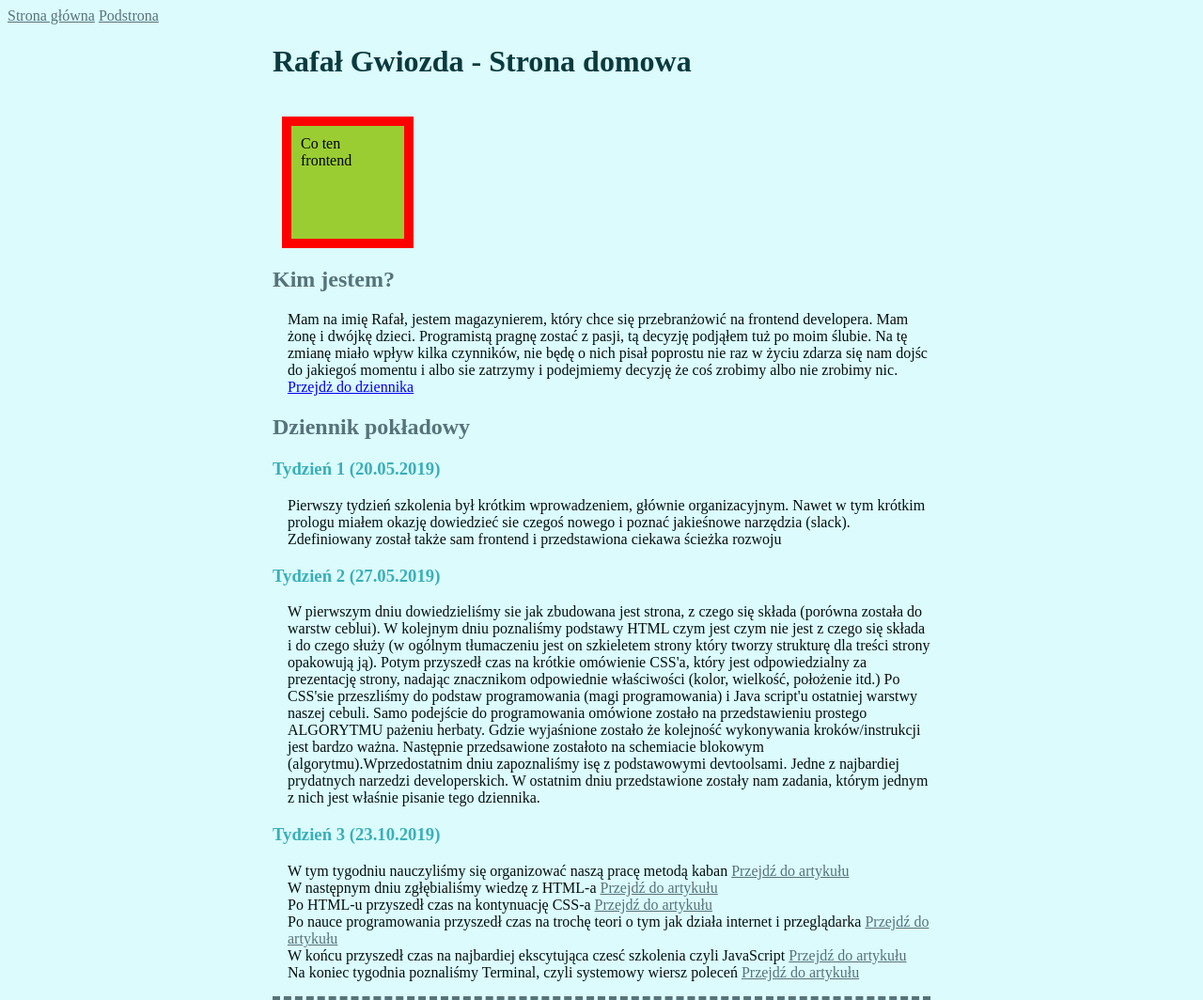
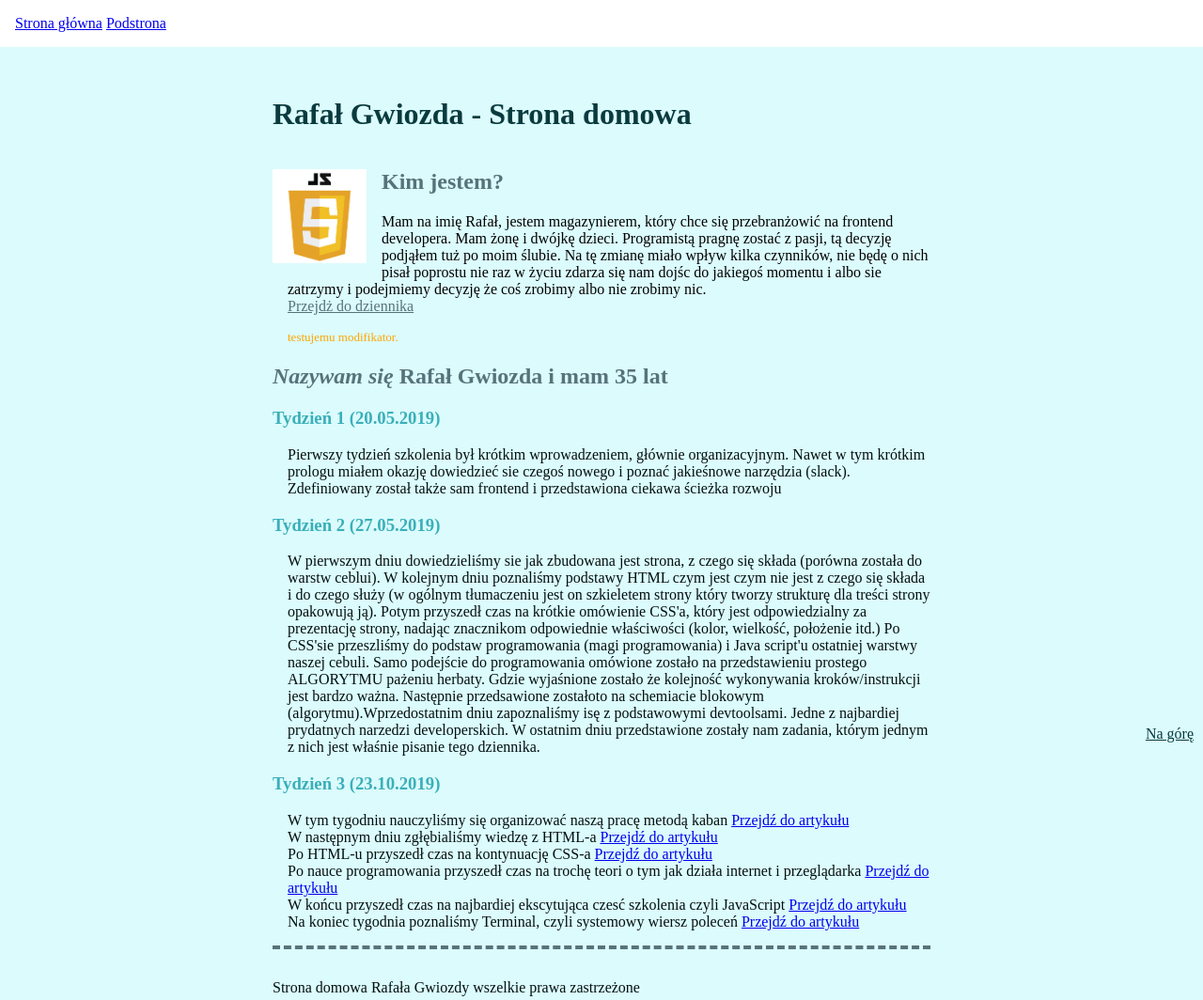
Before and after one commit to RafalGwiozda/homepage, a plain HTML site: page index.html in a window 1280 px wide. Shown: the top 1064 px of the page at 94% size. Drawn offline with Linux system fonts and the light colour scheme.

Commit message:
feat:IV week

```diff
--- a/index.html
+++ b/index.html
@@ -10,24 +10,29 @@
 </head>
 
 <body>
-	<header>
-		<a class="link" href="index.html">Strona główna</a>
-		<a class="link" href="podstrona.html">Podstrona</a>
+	<header  class="navigation">
+		<a class="navigation__link" href="index.html">Strona główna</a>
+		<a class="navigation__link" href="podstrona.html">Podstrona</a>
 	</header>
-	<main class="main">
+	<main id="top" class="main">
 		<header>
-			<h1 class="mainHeader">Rafał Gwiozda - Strona domowa</h1>
+			<h1 class="mainHeader" id="top">Rafał Gwiozda - Strona domowa</h1>
 		</header>
 		<section class="about">
-			<div class="box">Co ten frontend</div>
-			<h2 class="sectionHeader">Kim jestem?</h2>
-			<p class="paragraph">
+			<!-- <div class="box">Test</div> -->
+			<!-- <div class="boxTest">Co ten frontend</div> -->
+<img src="js.jpg" alt="javascript" class="about__picture"/>
+			<h2 class="about__header">Kim jestem?</h2>
+			<p class="about__paragraph">
 				Mam na imię Rafał, jestem magazynierem, który chce się przebranżowić na frontend developera. Mam
 				żonę i dwójkę dzieci. Programistą pragnę zostać z pasji, tą decyzję podjąłem tuż po moim ślubie. Na tę
 				zmianę miało wpływ kilka czynników, nie będę o nich pisał poprostu nie raz w życiu zdarza się nam dojśc
 				do jakiegoś momentu i albo sie zatrzymy i podejmiemy decyzję że coś zrobimy albo nie zrobimy nic.
 				<br>
-				<a href="#dziennik">Przejdż do dziennika</a>
+				<a class="about__link" href="#dziennik">Przejdż do dziennika</a>
+			</p>
+			<p class="about__paragraph about__paragraph--color">
+				testujemu modifikator.
 			</p>
 		</section>
 		<section class="dziennik" id="dziennik">
@@ -79,6 +84,7 @@
 			</section>
 	</main>
 	<footer class="footer">
+			<a href="#top" class="top">Na górę</a>
 		Strona domowa Rafała Gwiozdy wszelkie prawa zastrzeżone
 	</footer>
 	<script src="main.js"></script>
--- a/main.js
+++ b/main.js
@@ -3,4 +3,12 @@ const name='Rafał Gwiozda';
 const age='35';
 console.log(name);
 console.log(age);
-console.log(`nNazywam się ${name} i mam ${age} lat`);
+console.log(`Nazywam się ${name} i mam ${age} lat`);
+
+const diary = document.querySelector('.diaryHeader');
+console.log(diary.innerHTML);
+
+diary.innerHTML = `<em>Nazywam się</em> ${name} i mam ${age} lat`;
+
+const paragraphs = document.querySelectorAll('p');
+console.log(paragraphs[4]);
--- a/style.css
+++ b/style.css
@@ -16,15 +16,19 @@ body {
     padding-left: 16px;
 }
 
-.dziennik {}
+.dziennik {
+    clear: left;
+}
 
-.about {
+/* .about {
+    position: relative;
     width: 100%;
     max-width: 700px;
     margin: 20px auto;
+    /* overflow: hidden; */
+
 }
-
-.link {
+.navigation__link {
     color: #57737A;
 }
 
@@ -36,21 +40,70 @@ body {
     width: 100%;
     max-width: 700px;
     border-bottom: #57737A dashed 4px;
-    margin: 20px auto;
+    margin: 32px auto;
+    padding-top: 50px;
 }
 
 .footer {
     color: #040F0F;
     width: 100%;
     max-width: 700px;
-    border-bottom: #57737A dashed 4px;
+    /* border-bottom: #57737A dashed 4px; */
     margin: 20px auto;
 }
-.box{
+
+.box {
     width: 100px;
     height: 100px;
     background: yellowgreen;
     padding: 10px;
-    border:10px solid red ;
-    margin: 10px;
+    border: 10px solid red;
+    box-sizing: border-box;
+    position: sticky;
+    top: 0;
 }
+
+.top {
+    position: fixed;
+    bottom: 10px;
+    right: 10px;
+    box-sizing: border-box;
+    color: #093A3E;
+}
+
+.navigation {
+    position: fixed;
+    width: 100%;
+    top: 0;
+    left: 0;
+    box-sizing: border-box;
+    padding: 16px;
+    background: white;
+}
+
+.about__header {
+    color: #57737A;
+}
+
+.about__paragraph {
+    padding-left: 16px;
+    font-size: 16px;
+}
+
+.about__link {
+    color: #57737A;
+}
+
+.about__picture {
+    width: 100%;
+    max-width: 100px;
+    display: block;
+    float: left;
+    margin: 0 16px 16px 0;
+}
+
+.about__paragraph--color {
+    color: orange;
+    font-size: small;
+
+}
```
